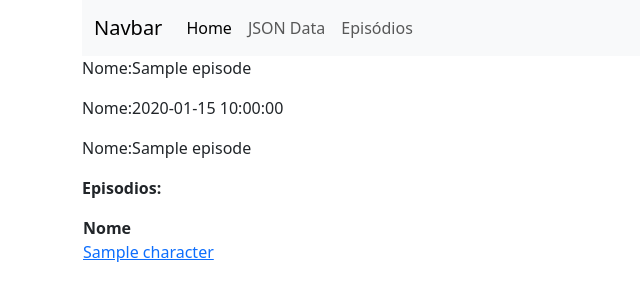
After one commit to otilliasantos0411/Desafios-bootcamp-back-end-PythoneDjango, a Flask app: template Desafio 3-APIs/FLASK.app/templates/episode.html in a window 1280 px wide. The commit adds this page. Shown: the top 301 px of the page, without its empty margins (0-640 px from the left). Run offline with Flask 3, Linux system fonts and the light colour scheme; the template is opened without the code that fills it: most values are stand-ins (such as "Sample title", 1, 10 or a date in 2020).

Commit message:
Exercício Consumo de API com Flask

```diff
--- a/Desafio 3-APIs/FLASK.app/app.py
+++ b/Desafio 3-APIs/FLASK.app/app.py
@@ -11,6 +11,86 @@ def get_list_characters_page():
     dict = json.loads(data)
 
     return render_template("characters.html", characters=dict["results"])
+
+
+@app.route("/locations")
+def get_list_locations():
+    url = "https://rickandmortyapi.com/api/location/"
+    response = urllib.request.urlopen(url)
+    data = response.read()
+    dict = json.loads(locations)
+
+    locations = []
+
+    for location in dict["results"]:
+        location = {
+            "id": location["id"],
+            "name": location["name"],
+            "type": location["type"],
+            "dimension": location["dimension"],
+        }
+
+        locations.append(location)
+
+    return render_template("locations.html", locations=locations)
+
+
+@app.route("/location/<id>")
+def get_location(id):
+    url = "https://rickandmortyapi.com/api/location/{id}"
+    response = urllib.request.urlopen(url)
+    data = response.read()
+    dict = json.loads(data)
+
+    characters = []
+
+    for char_url in location['residents']:
+        char_response = urllib.request.urlopen(char_url)
+        char_data = char_response.read()
+        char_dict = json.loads(char_data)
+        characters.append(char_dict)
+    location['characters']= characters
+
+    return render_template("location.html", location=location)
+
+@app.route("/episodes")
+def get_list_episodes():
+    url = "https://rickandmortyapi.com/api/episode/"
+    response = urllib.request.urlopen(url)
+    episodes = response.read()
+    dict = json.loads(episodes)
+
+    episodes = []
+
+    for episode in dict["results"]:
+        episode = {
+            "id": episode["id"],
+            "name": episode["name"],
+            "air_date": episode["air_date"],
+            "episode": episode["episode"],
+        }
+
+        episodes.append(episode)
+
+    return render_template("episodes.html", episodes=episode)
+
+@app.route("/episodes/<id>")
+def get_episode(id):
+    url = "https://rickandmortyapi.com/api/episode/{id}"
+    response = urllib.request.urlopen(url)
+    data = response.read()
+    episode = json.loads(data)
+
+    characters = []
+
+    for char_url in episode['characters']:
+        char_response = urllib.request.urlopen(char_url)
+        char_data = char_response.read()
+        char_dict = json.loads(char_data)
+        characters.append(char_dict)
+    episode['characters']= characters
+
+    return render_template("episode.html", episode=episode)
 
 @app.route("/profile/<id>")
 def get_profile(id):
--- /dev/null
+++ b/Desafio 3-APIs/FLASK.app/templates/episode.html
@@ -0,0 +1,22 @@
+{% extends "layout.html" %}
+
+{% block content %}
+<div class="row">
+    <p>Nome:{{episode.name}}</p>
+    <p>Nome:{{episode.air_date}}</p>
+    <p>Nome:{{episode.episode}}</p>
+
+    <p><strong> Episodios:</strong></p>
+
+    <table class="row">
+        <tr>
+            <th>Nome</th>
+        </tr>
+        {% for character in episode.characters %}
+        <tr>
+            <td><a href="/profile/{{character.id}}">{{character.name}}</a></td>
+        </tr>
+        {% endfor %}
+    </table>
+</div>
+{% endblock %}
--- a/Desafio 3-APIs/FLASK.app/templates/nav.html
+++ b/Desafio 3-APIs/FLASK.app/templates/nav.html
@@ -14,7 +14,7 @@
                     <a class="nav-link" href="/lista">JSON Data </a>
                 </li>
                 <li class="nav-item">
-                    <a class="nav-link" href="/espisodios">Episódios </a>
+                    <a class="nav-link" href="/episode">Episódios </a>
                 </li>
             </ul>
         </div>
```
Also changed, not shown: Desafio 3-APIs/FLASK.app/templates/episodes.html (added, +21 -0 lines), Desafio 3-APIs/FLASK.app/templates/location.html (added, +22 -0 lines), Desafio 3-APIs/FLASK.app/templates/locations.html (added, +21 -0 lines).
